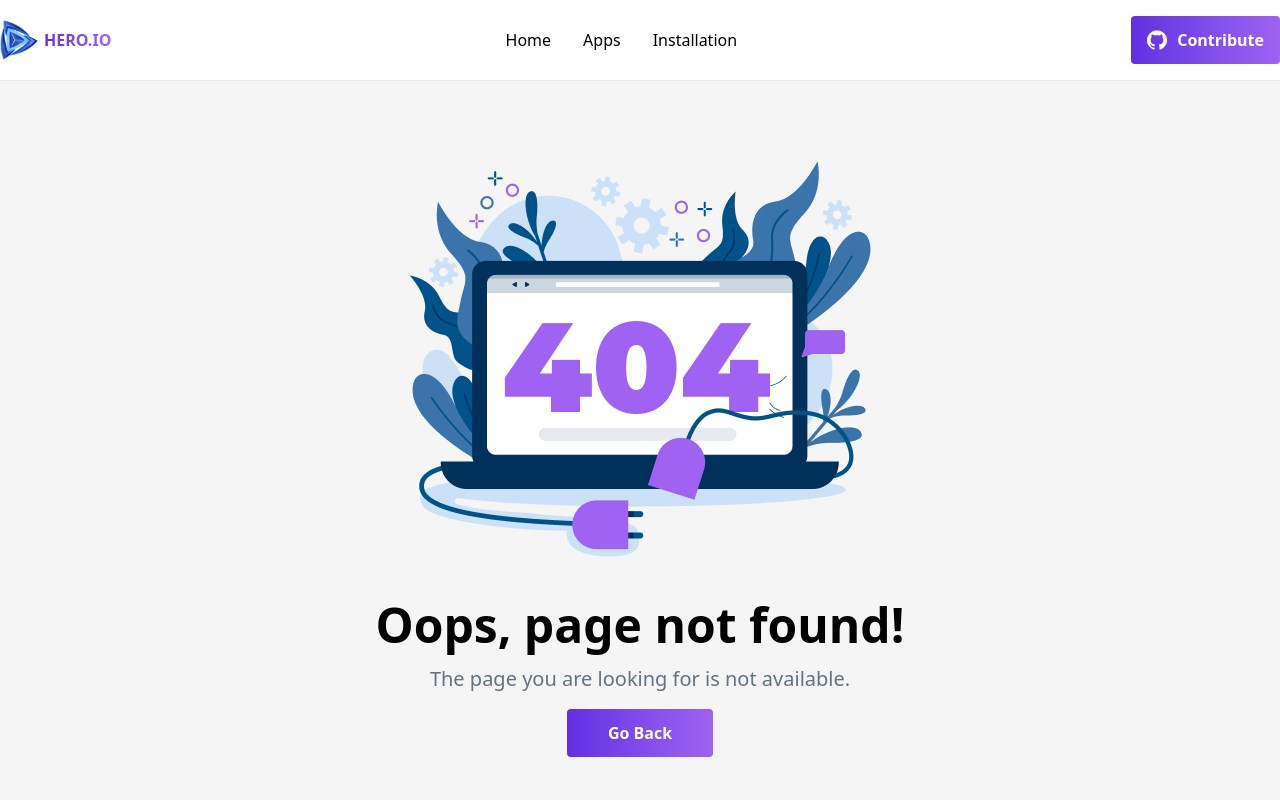
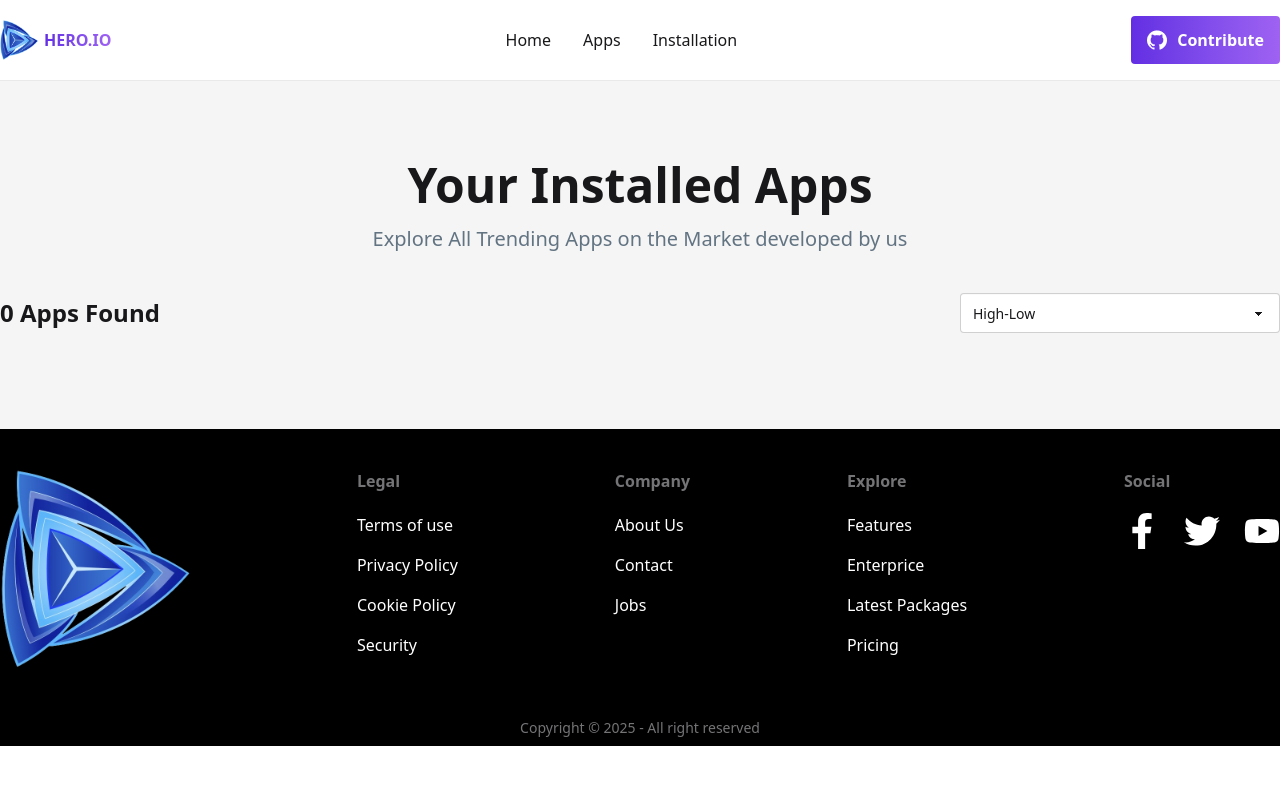
Before and after one commit to hafiz-al-asad-code/hero-apps, a React (Vite) app: page /myInstallation in a window 1280 px wide. Shown: the top 800 px of the page. Built offline with nearby package versions, Linux system fonts and the light colour scheme.

Commit message:
added install button functionality

```diff
--- a/package.json
+++ b/package.json
@@ -24,6 +24,7 @@
     "@types/react": "^19.1.16",
     "@types/react-dom": "^19.1.9",
     "@vitejs/plugin-react": "^5.0.4",
+    "daisyui": "^5.1.29",
     "eslint": "^9.36.0",
     "eslint-plugin-react-hooks": "^5.2.0",
     "eslint-plugin-react-refresh": "^0.4.22",
--- a/src/Routes/Routes.jsx
+++ b/src/Routes/Routes.jsx
@@ -4,6 +4,7 @@ import Home from "../pages/Home/Home";
 import AppDetails from "../pages/AppDetails/AppDetails";
 import AllApps from "../pages/AllApps/AllApps";
 import ErrorPage from "../pages/ErrorPage/ErrorPage";
+import MyInstallation from "../pages/MyInstallation/MyInstallation";
 
 export const router = createBrowserRouter([
   {
@@ -28,6 +29,11 @@ export const router = createBrowserRouter([
         Component: AllApps
       },
       {
+        path: 'myInstallation',
+        loader: () => fetch('/appsData.json'),
+        Component: MyInstallation
+      },
+      {
         path: '*',
         Component: ErrorPage
       }
--- a/src/components/AppInformation/AppInformation.jsx
+++ b/src/components/AppInformation/AppInformation.jsx
@@ -1,11 +1,27 @@
-import React from 'react';
+import React, { useEffect, useState } from 'react';
 import downloadImg from '../../assets/icon-downloads.png';
 import ratingsImg from '../../assets/icon-ratings.png';
 import reviewImg from '../../assets/icon-review.png';
+import { addAppToLS, getAppFromLS } from '../../utility/LocalStorage';
 
 const AppInformation = ({ singleApp }) => {
 
-  const { image, title, companyName, downloads, ratingAvg, reviews, size } = singleApp;
+  const [Disabled, setDisabled] = useState(false);
+
+  const { id, image, title, companyName, downloads, ratingAvg, reviews, size } = singleApp;
+
+  const handleLocalStorage = (id) => {
+    addAppToLS(id);
+    setDisabled(true);
+    alert('save to LS');
+  }
+
+  useEffect(() => {
+    const installedAppData = getAppFromLS();
+    if (installedAppData.includes(id)) {
+      setDisabled(true);
+    }
+  }, [id])
 
   return (
     <div className='flex gap-10 border-b border-[#00193133] pb-10 mt-20 mb-10'>
@@ -38,7 +54,7 @@ const AppInformation = ({ singleApp }) => {
           </div>
         </div>
 
-        <button className='py-3.5 px-5 bg-[#00d390] text-xl font-semibold text-white rounded-sm mt-[30px]'>Install Now ({size}MB)</button>
+        <button onClick={() => handleLocalStorage(id)} disabled={Disabled} className={`py-3.5 px-5 bg-[#00d390] text-xl font-semibold text-white rounded-sm mt-[30px] ${Disabled ? 'opacity-50 cursor-not-allowed' : 'cursor-pointer'}`}>{Disabled ? "Installed" : `Install Now (${size}MB)`}</button>
       </div>
     </div>
   );
--- /dev/null
+++ b/src/components/InstalledAppsCard/InstalledAppsCard.jsx
@@ -0,0 +1,40 @@
+import React from 'react';
+import downloadImg from '../../assets/icon-downloads.png';
+import ratingsImg from '../../assets/icon-ratings.png';
+
+const InstalledAppsCard = ({ app }) => {
+  // console.log(app);
+  const { image, title, downloads, ratingAvg, size } = app;
+
+  return (
+    <div className='flex justify-between items-center p-4 bg-white rounded-sm mb-4'>
+      {/* left div */}
+      <div className='flex items-center gap-4'>
+        <div>
+          <img className='w-[80px] rounded-lg' src={image} alt="" />
+        </div>
+
+        <div>
+          <h4 className='text-xl font-medium mb-4'>{title}</h4>
+          <div className='flex gap-4'>
+            <div className='flex items-center gap-1'>
+              <img className='w-[16px] h-[16px]' src={downloadImg} alt="" />
+              <p className='font-medium'>{downloads}M</p>
+            </div>
+            <div className='flex items-center gap-1'>
+              <img className='w-[16px] h-[16px]' src={ratingsImg} alt="" />
+              <p className='font-medium'>{ratingAvg}</p>
+            </div>
+            <p className='text-[#627382]'>{size} MB</p>
+          </div>
+        </div>
+      </div>
+      {/* right div */}
+      <div>
+        <button className='text-white font-semibold py-3 px-4 bg-[#00d390] rounded-sm'>Uninstall</button>
+      </div>
+    </div>
+  );
+};
+
+export default InstalledAppsCard;
--- a/src/components/Navbar/Navbar.jsx
+++ b/src/components/Navbar/Navbar.jsx
@@ -18,7 +18,7 @@ const Navbar = () => {
           <ul className='flex gap-8 font-medium'>
             <NavLink to='/'>Home</NavLink>
             <NavLink to="/allApps">Apps</NavLink>
-            <NavLink>Installation</NavLink>
+            <NavLink to="/myInstallation">Installation</NavLink>
           </ul>
         </div>
 
--- a/src/index.css
+++ b/src/index.css
@@ -1,4 +1,5 @@
 @import "tailwindcss";
+@plugin "daisyui";
 
 body {
   background-color: #f5f5f5;
--- a/src/pages/AppDetails/AppDetails.jsx
+++ b/src/pages/AppDetails/AppDetails.jsx
@@ -12,7 +12,7 @@ const AppDetails = () => {
 
   const singleApp = appsData.find(app => app.id === Number(id));
 
-  console.log(singleApp);
+  // console.log(singleApp);
 
   return (
     singleApp ?
--- /dev/null
+++ b/src/pages/MyInstallation/MyInstallation.jsx
@@ -0,0 +1,37 @@
+import React from 'react';
+import InstalledAppsCard from '../../components/InstalledAppsCard/InstalledAppsCard';
+import { getAppFromLS } from '../../utility/LocalStorage';
+import { useLoaderData } from 'react-router';
+
+const MyInstallation = () => {
+  const appsData = useLoaderData();
+
+  const installedAppFromLS = getAppFromLS();
+
+  // console.log('appsdata', appsData);
+  // console.log('localStorage', installedAppFromLS);
+
+  const filteredApps = appsData.filter(app => installedAppFromLS.includes(app.id));
+  // console.log('filteredData', filteredApps);
+
+  return (
+    <div className='max-w-[1440px] mx-auto py-20'>
+      <h1 className='text-5xl font-bold text-center'>Your Installed Apps</h1>
+      <p className='text-xl text-[#627382] mt-4 mb-10 text-center'>Explore All Trending Apps on the Market developed by us</p>
+      <div className='flex justify-between items-center mb-4'>
+        <h3 className='text-2xl font-semibold'>{filteredApps.length} Apps Found</h3>
+        {/* dropdown */}
+        <select defaultValue="Pick a color" className="select">
+          <option disabled={true}>Sort By Download</option>
+          <option>High-Low</option>
+          <option>Low-High</option>
+        </select>
+      </div>
+      {
+        filteredApps.map(app => <InstalledAppsCard key={app.id} app={app}></InstalledAppsCard>)
+      }
+    </div>
+  );
+};
+
+export default MyInstallation;
--- /dev/null
+++ b/src/utility/LocalStorage.js
@@ -0,0 +1,24 @@
+const getAppFromLS = () => {
+  const savedInstalledApp = localStorage.getItem('installed');
+  if (savedInstalledApp) {
+    const convertSavedInstalledApp = JSON.parse(savedInstalledApp);
+    return convertSavedInstalledApp;
+  }
+  else {
+    return [];
+  }
+}
+
+const addAppToLS = (id) => {
+  const installedAppData = getAppFromLS();
+  if (installedAppData.includes(id)) {
+    return;
+  }
+  else {
+    installedAppData.push(id);
+    const installedAppDataJson = JSON.stringify(installedAppData);
+    localStorage.setItem('installed', installedAppDataJson);
+  }
+}
+
+export { getAppFromLS, addAppToLS }
```
Also changed, not shown: src/assets/sample.png (added), 1 other file (tests, documents, lock files or other folders).
